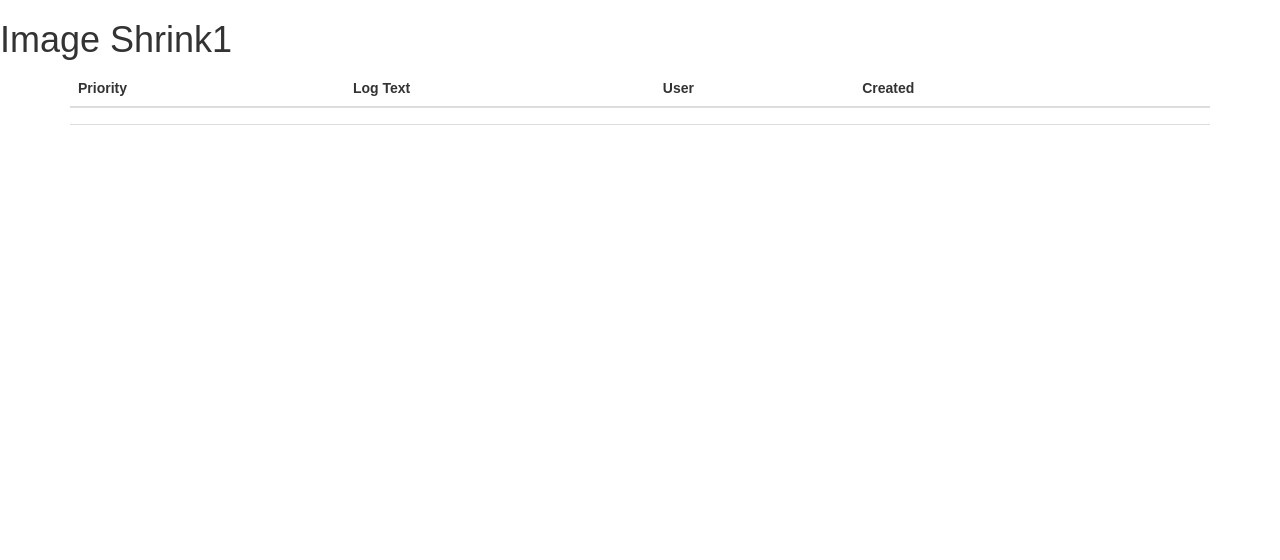
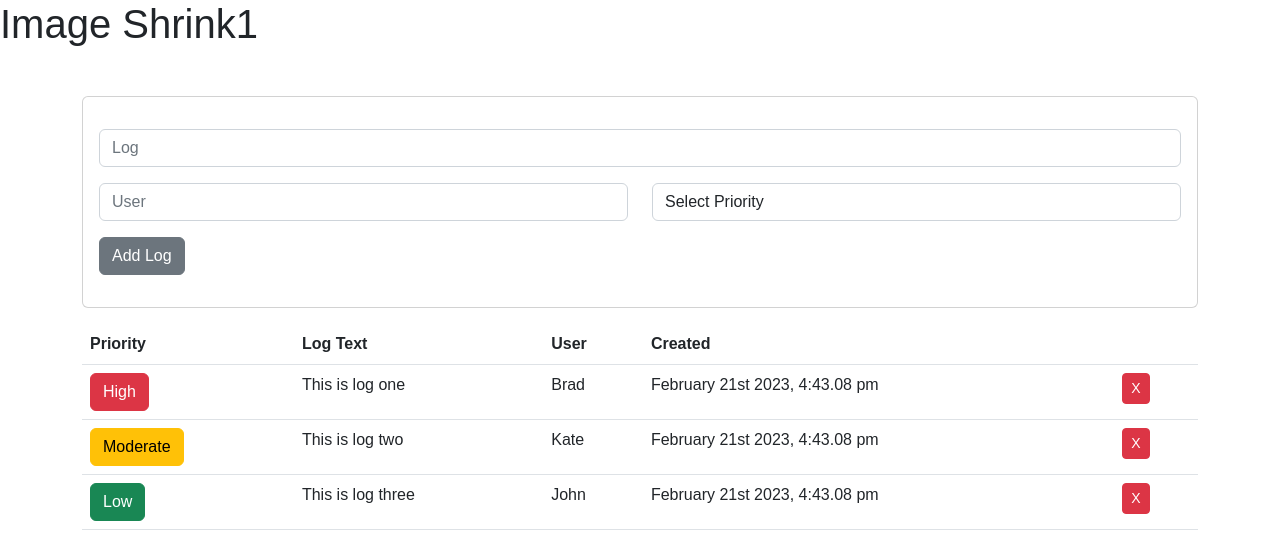
Before and after one commit to Himesh512/LR-App, a React app: page / in a window 1280 px wide. Shown: the top 560 px of the page. Built offline with nearby package versions, Linux system fonts and the light colour scheme.

Commit message:
47 add log Item

```diff
--- a/package.json
+++ b/package.json
@@ -21,11 +21,13 @@
     "postpackage": "electron-packager ./ --out=./release-builds"
   },
   "dependencies": {
-    "bootstrap": "^3.4.1",
+    "bootstrap": "^5.2.3",
+    "moment": "^2.29.4",
     "react": "^16.14.0",
     "react-bootstrap": "^2.7.2",
     "react-devtools": "^4.27.2",
-    "react-dom": "^16.14.0"
+    "react-dom": "^16.14.0",
+    "react-moment": "^1.1.3"
   },
   "devDependencies": {
     "@babel/core": "^7.9.6",
--- /dev/null
+++ b/src/components/AddLogItem.js
@@ -0,0 +1,50 @@
+import React, { useState } from 'react'
+import Card from 'react-bootstrap/Card'
+import Form from 'react-bootstrap/Form'
+import Row from 'react-bootstrap/Row'
+import Col from 'react-bootstrap/Col'
+import Button from 'react-bootstrap/Button'
+
+const AddLogItem = () => {
+    const [text, setText] = useState('');
+    const [user, setUser] = useState('');
+    const [priority, setPriority] = useState('');
+
+    return (
+        <Card className="mt-5 mb-3">
+            <Card.Body>
+                <Form>
+                    <Row className="my-3">
+                        <Col>
+                            <Form.Control placeholder="Log" value={text} onChange={(e) => setText(e.target.value)}/>
+                        </Col>
+                    </Row>
+                    <Row className="my-3">
+                        <Col>
+                            <Form.Control placeholder="User" value={text} onChange={(e) => setUser(e.target.value)} />
+                        </Col>
+
+                        <Col>
+                            <Form.Control as="select" value={priority} onChange={(e) => setPriority(e.target.value)}>
+                                <option value="0">Select Priority</option>
+                                <option value="low">Low</option>
+                                <option value="moderate">Moderate</option>
+                                <option value="high">High</option>
+                            </Form.Control>
+                        </Col>
+                    </Row>
+
+                    <Row className="my-3">
+                        <Col>
+                            <Button type="submit" variant="secondary" block="true">
+                                Add Log
+                            </Button>
+                        </Col>
+                    </Row>
+                </Form>
+            </Card.Body>
+        </Card>
+    )
+}
+
+export default AddLogItem
--- a/src/components/App.js
+++ b/src/components/App.js
@@ -2,27 +2,36 @@ import React, {useState} from 'react'
 import Container from 'react-bootstrap/Container'
 import Table from 'react-bootstrap/Table'
 import LogItem from './LogItem';
+import AddLogItem from './AddLogItem';
 
 const App = () => {
     const [logs, setLogs] = useState([
         {
             _id: 1,
-            text: 'This is long one',
-            priority:'low',
+            text: 'This is log one',
+            priority:'high',
             user: 'Brad',
             created: new Date().toString()
         },
         {
             _id: 2,
-            text: 'This is long two',
+            text: 'This is log two',
             priority: 'moderate',
             user: 'Kate',
+            created: new Date().toString()
+        },
+        {
+            _id: 3,
+            text: 'This is log three',
+            priority: 'low',
+            user: 'John',
             created: new Date().toString()
         }
     ]);
 
 	return (
 		<Container>
+            <AddLogItem/>
             <Table>
                 <thead>
                     <tr>
@@ -34,9 +43,11 @@ const App = () => {
                     </tr>
                 </thead>
                 <tbody>
-                    {logs.map((log) => (
-                        <LogItem key={log._id} log={log}/>
-                    ))}
+                    {
+                        logs.map((log) => (
+                            <LogItem key={log._id} log={log}/>
+                        ))
+                    }
                 </tbody>
             </Table>
         </Container>
--- a/src/components/LogItem.js
+++ b/src/components/LogItem.js
@@ -1,15 +1,34 @@
 import React from 'react'
+import Moment from 'react-moment'
+import Button from 'react-bootstrap/Button'
+import Badge from 'react-bootstrap/Badge'
 
-const LogItem = ({ log : _id, priority, user, text, created }) => {
-  return (
-    <tr>
-        <td>{ priority }</td>
-        <td>{ user }</td>
-        <td>{ text }</td>
-        <td>{ created }</td>
-        <td>{ priority }</td>
-    </tr>
-  )
+const LogItem = ({ log: { _id, priority, user, text, created } }) => {
+    const setVariant = () => {
+        if (priority === 'high') {
+            return 'danger'
+        } else if (priority === 'moderate') {
+            return 'warning'
+        } else {
+            return 'success'
+        }
+    }
+
+    return (
+        <tr>
+            <td>
+                <Button variant={setVariant()}>
+                    {priority.charAt(0).toUpperCase() + priority.slice(1)}
+                </Button>
+            </td>
+            <td>{text}</td>
+            <td>{user}</td>
+            <td><Moment format="MMMM Do YYYY, h:mm.ss a">{new Date(created)}</Moment></td>
+            <td>
+                <Button variant='danger' size='sm'>X</Button>
+            </td>
+        </tr>
+    )
 }
 
 export default LogItem
--- a/src/index.js
+++ b/src/index.js
@@ -1,7 +1,7 @@
 import React from 'react'
 import { render } from 'react-dom'
 import App from './components/App'
-import 'bootstrap/dist/css/bootstrap.css'
+import "bootstrap/dist/css/bootstrap.min.css"
 import './App.css'
 
 // Since we are using HtmlWebpackPlugin WITHOUT a template, we should create our own root node in the body element before rendering into it
```
